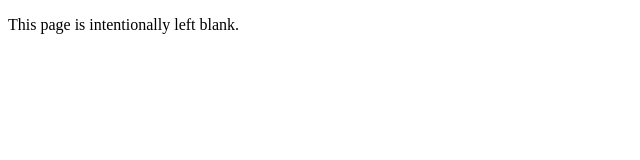
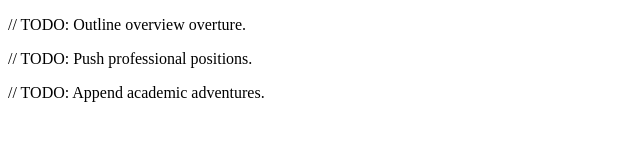
Before and after one commit to jdgj/jdgj.github.io, a plain HTML site: page index.html in a window 1280 px wide. Shown: the whole page, without its empty margins (0-640 px from the left). Drawn offline with Linux system fonts and the light colour scheme.

```diff
--- a/index.html
+++ b/index.html
@@ -2,11 +2,23 @@
 <html lang="en">
     <head>
         <meta charset="utf-8">
-        <title>Page 0 of 0</title>
+        <title>Tests 0 of 3 Passed</title>
     </head>
     <body>
-        <p>
-            This page is intentionally left blank.
-        </p>
+        <div>
+            <p>
+                // TODO: Outline overview overture.
+            </p>
+        </div>
+        <div>
+            <p>
+                // TODO: Push professional positions.
+            <p>
+        </div>
+        <div>
+            <p>
+                // TODO: Append academic adventures.
+            </p>
+        </div>
     </body>
 </html>
```
